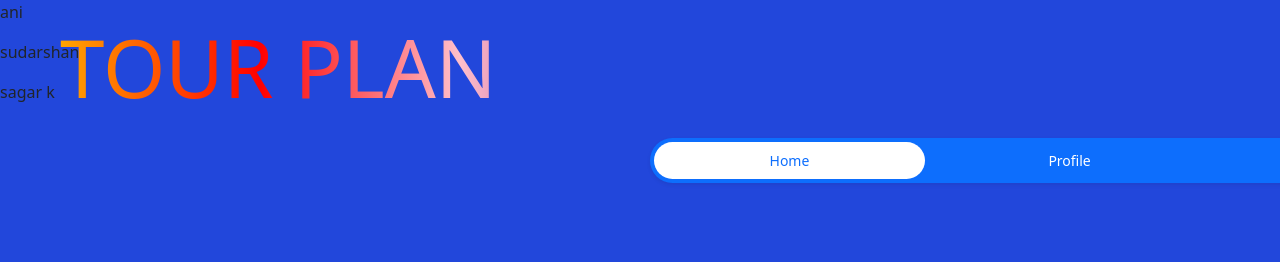
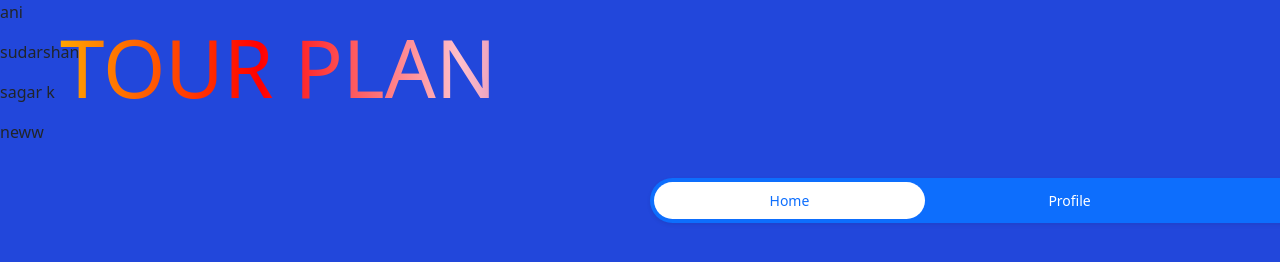
Before and after one commit to sudarshan0704/travel-planner, a plain HTML site: page travel.html in a window 1280 px wide. Shown: the top 262 px of the page. Drawn offline with nearby package versions, Linux system fonts and the light colour scheme.

Commit message:
"new added"

```diff
--- a/travel.html
+++ b/travel.html
@@ -11,7 +11,7 @@
   <p>ani</p>
   <p>sudarshan</p>
   <p>sagar k</p>
-
+  <p>neww</p>
     <div class="navbar">
         <div class="menus">
     <ul class="nav nav-pills nav-fill gap-2 p-1 small bg-primary rounded-5 shadow-sm" id="pillNav2" role="tablist" style="--bs-nav-link-color: var(--bs-white); --bs-nav-pills-link-active-color: var(--bs-primary); --bs-nav-pills-link-active-bg: var(--bs-white);">
```
